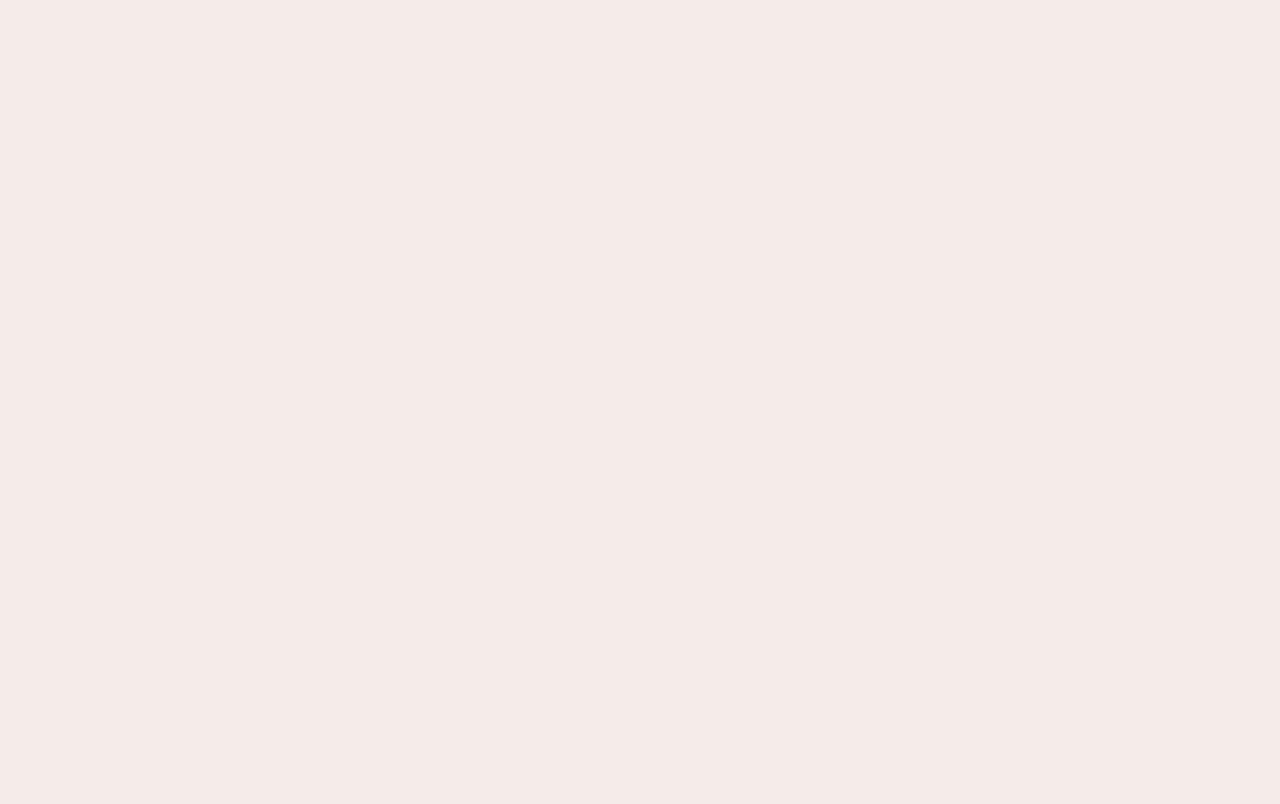
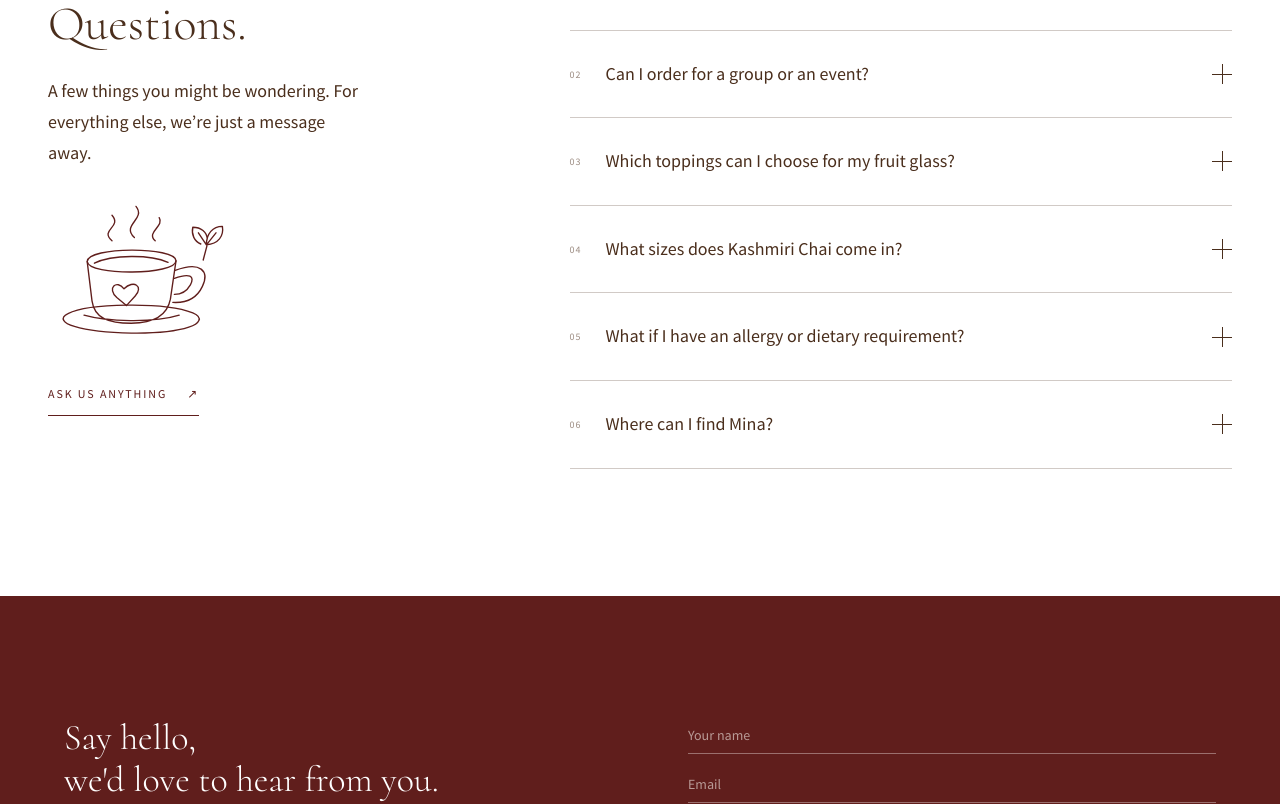
Before and after one commit to hasnainDevX/minacafe, a Next.js app: page /find-us in a window 1280 px wide. Shown: the part 916-1720 px from the top of the page. Before the commit the page ends 836 px from the top, so only its background shows below. Built offline with nearby package versions, Linux system fonts and the light colour scheme.

Commit message:
added footer and faqs in other pages

```diff
--- a/app/bulk-orders/page.js
+++ b/app/bulk-orders/page.js
@@ -2,6 +2,8 @@ import Image from "next/image";
 import Navbar from "../components/Navbar";
 import BulkOrderForm from "../components/bulk-orders/BulkOrderForm";
 import bgGrain from "../../public/images/textures/bggrain.png";
+import Footer from "../components/Footer";
+import FAQ from "../components/FAQ";
 
 export const metadata = { title: "Bulk Orders | Mina Cafe", description: "Enquire about Mina bulk orders for your event, team or gathering." };
 
@@ -23,6 +25,8 @@ export default function BulkOrdersPage() {
           <BulkOrderForm />
         </div>
       </main>
+      <FAQ/>
+      <Footer/>
     </div>
   );
 }
--- a/app/find-us/page.js
+++ b/app/find-us/page.js
@@ -1,5 +1,7 @@
 import Navbar from "../components/Navbar";
 import LocationIntro from "../components/LocationIntro";
+import Footer from "../components/Footer";
+import FAQ from "../components/FAQ";
 
 export const metadata = { title: "Find Us | Mina Cafe" };
 
@@ -11,6 +13,8 @@ export default function FindUsPage() {
         <h1 className="sr-only">Find us</h1>
         <LocationIntro />
       </main>
+      <FAQ/>
+      <Footer/>
     </div>
   );
 }
--- a/app/menu/page.js
+++ b/app/menu/page.js
@@ -3,7 +3,9 @@ import bgGrain from "../../public/images/textures/bggrain.png";
 import MenuProductCard from "../components/MenuProductCard";
 import Navbar from "../components/Navbar";
 import { products, categories } from "../assets/products";
-
+import Footer from "../components/Footer";
+import FAQ from "../components/FAQ";
+// import Testimonials from "../components/Testimonials";
 
 export const metadata = { title: "Our Menu | Mina Cafe" };
 
@@ -28,6 +30,9 @@ export default function MenuPage() {
           </section>
         ))}
       </main>
+      {/* <Testimonials/> */}
+      <FAQ/>
+      <Footer/>
     </div>
   );
 }
--- a/app/our-story/page.js
+++ b/app/our-story/page.js
@@ -1,4 +1,6 @@
+import Footer from "../components/Footer";
 import Navbar from "../components/Navbar";
+// import Testimonials from "../components/Testimonials";
 
 export const metadata = { title: "Our Story | Mina Cafe" };
 
@@ -11,6 +13,8 @@ export default function StoryPage() {
         <h2 className="mt-10 max-w-[650px] font-(family-name:--font-cormorant) text-4xl font-light md:text-5xl">From my hands to your heart.</h2>
         <p className="mt-6 max-w-[600px] text-base leading-[1.7] md:text-lg">From our little corner of North Nazimabad, every bottle, cup and bowl is prepared by hand. Come say hello and find your little favourite.</p>
       </main>
+      {/* <Testimonials/> */}
+      <Footer/>
     </div>
   );
 }
```
